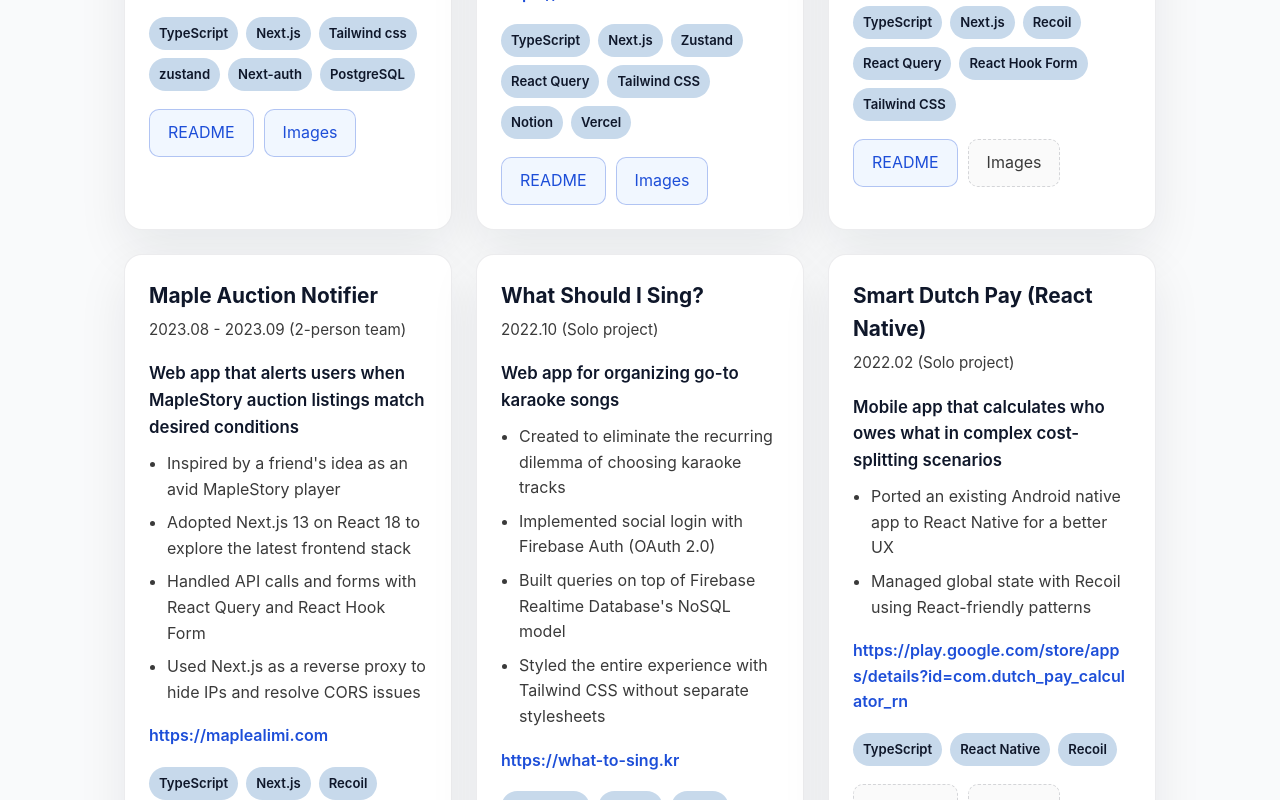
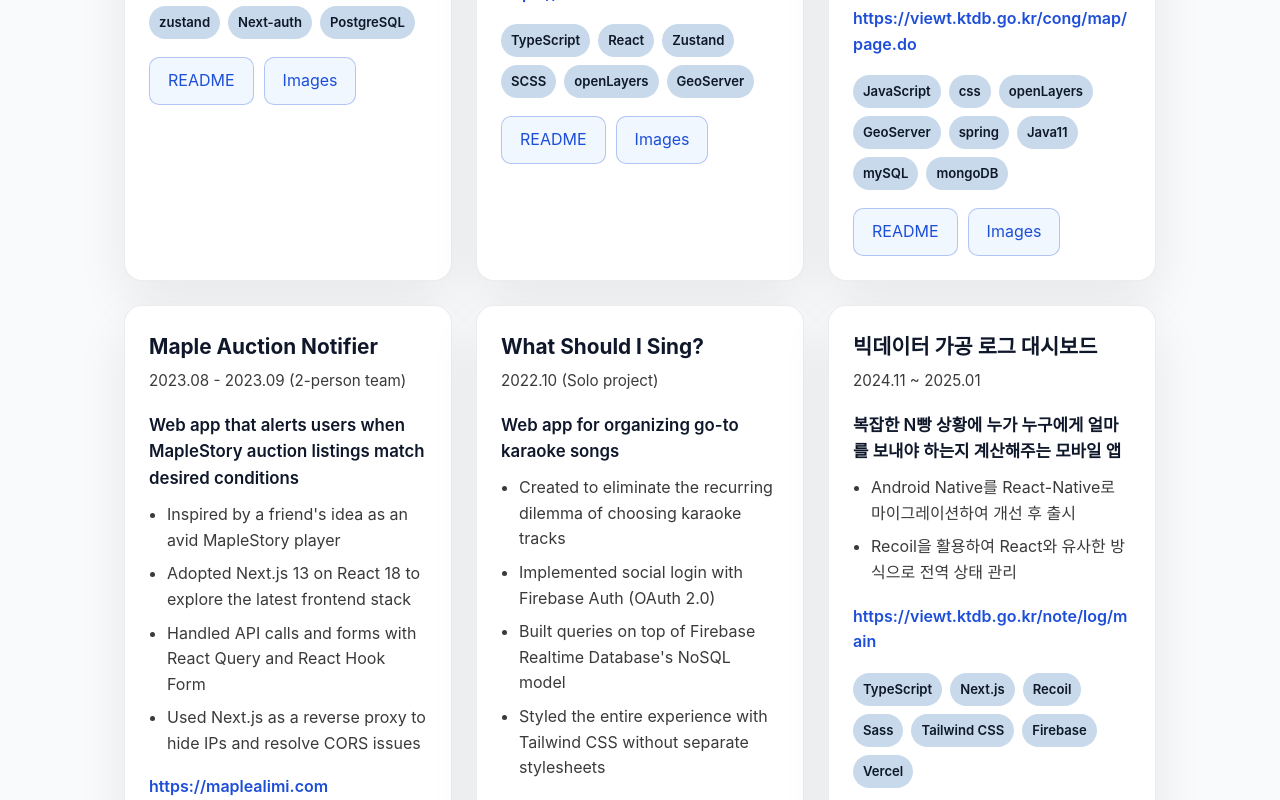
Before and after one commit to parkjh97/jpark-portfolio, a React (Vite) app in the folder my-portfolio/: page / in a window 1280 px wide. Shown: the part 3580-4380 px from the top of the page. Built offline with nearby package versions, Linux system fonts and the light colour scheme.

Commit message:
commit: 멘트작업 진행중

```diff
--- a/my-portfolio/src/data/content.ts
+++ b/my-portfolio/src/data/content.ts
@@ -158,59 +158,61 @@
     isFeatured: true,
   },
   {
-    id: "itEldorado",
+    id: "viewTexportX",
     url: "https://it-eldorado.com",
     repoUrl: "https://github.com/hjcdg1/it-eldorado-blog",
-    readmeKey: "projects.readmes.itEldorado",
-    imagesKey: "projects.images.itEldorado",
+    readmeKey: "projects.readmes.viewTexportX",
+    imagesKey: "projects.images.viewTexportX",
     techStack: [
       "TypeScript",
-      "Next.js",
+      "React",
       "Zustand",
-      "React Query",
-      "Tailwind CSS",
-      "Notion",
-      "Vercel",
+      "SCSS",
+      "openLayers",
+      "GeoServer",
     ],
     isFeatured: true,
   },
   {
-    id: "fosslightHubLite",
+    id: "viewT",
+    url: "https://viewt.ktdb.go.kr/cong/map/page.do",
     repoUrl: "https://github.com/opensourceway/FOSSLight-Hub",
-    readmeKey: "projects.readmes.fosslightHubLite",
+    readmeKey: "projects.readmes.viewT",
+    imagesKey: "projects.images.viewT",
     techStack: [
-      "TypeScript",
-      "Next.js",
-      "Recoil",
-      "React Query",
-      "React Hook Form",
-      "Tailwind CSS",
+      "JavaScript",
+      "css",
+      "openLayers",
+      "GeoServer",
+      "spring",
+      "Java11",
+      "mySQL",
+      "mongoDB",
     ],
     isFeatured: true,
   },
   {
-    id: "mapleAuctionAlarm",
+    id: "hs",
     url: "https://maplealimi.com",
     repoUrl: "https://github.com/hjcdg1/maple-alimi",
-    readmeKey: "projects.readmes.mapleAuctionAlarm",
-    imagesKey: "projects.images.mapleAuctionAlarm",
+    readmeKey: "projects.readmes.hs",
+    imagesKey: "projects.images.hs",
     techStack: [
-      "TypeScript",
-      "Next.js",
-      "Recoil",
-      "React Query",
-      "React Hook Form",
-      "Sass",
-      "Tailwind CSS",
-      "Vercel",
+      "JavaScript",
+      "css",
+      "Deck.gl",
+      "GeoServer",
+      "spring",
+      "Java11",
+      "mySQL",
     ],
     isFeatured: true,
   },
   {
-    id: "whatToSing",
-    url: "https://what-to-sing.kr",
-    repoUrl: "https://github.com/hjcdg1/what-to-sing",
-    readmeKey: "projects.readmes.whatToSing",
+    id: "si",
+    url: "http://103.7.190.62:8083/",
+    readmeKey: "projects.readmes.si",
+    imagesKey: "projects.images.si",
     techStack: [
       "TypeScript",
       "Next.js",
@@ -222,9 +224,19 @@
     ],
   },
   {
-    id: "smartDutchPay",
-    url: "https://play.google.com/store/apps/details?id=com.dutch_pay_calculator_rn",
-    techStack: ["TypeScript", "React Native", "Recoil"],
+    id: "viewTLog",
+    url: "https://viewt.ktdb.go.kr/note/log/main",
+    readmeKey: "projects.readmes.viewTLog",
+    imagesKey: "projects.images.viewTLog",
+    techStack: [
+      "TypeScript",
+      "Next.js",
+      "Recoil",
+      "Sass",
+      "Tailwind CSS",
+      "Firebase",
+      "Vercel",
+    ],
   },
   {
     id: "personalityByFriends",
--- a/my-portfolio/src/i18n/locales/en.ts
+++ b/my-portfolio/src/i18n/locales/en.ts
@@ -94,8 +94,7 @@
         items: {
           spring: {
             title: "Spring Ecosystem",
-            description:
-              "Spring Framework (Java 11), Spring Boot (Java 21)",
+            description: "Spring Framework (Java 11), Spring Boot (Java 21)",
           },
           mybatis: {
             title: "Persistence Layer",
@@ -147,7 +146,7 @@
       next: "Next image",
     },
     items: {
-      reactBulkForm: {
+      erp: {
         name: "react-bulk-form",
         period: "2025.03",
         summary: "A lightweight React utility for bulk form-state management",
@@ -157,7 +156,7 @@
           "Minimize extra UI layers by abstracting form-state driven UX",
         ],
       },
-      itEldorado: {
+      viewTexportX: {
         name: "IT Eldorado (Blog)",
         period: "2024.09 (Solo project)",
         summary: "Personal blog powered by the Notion API and database",
@@ -168,7 +167,7 @@
           "Implemented infinite scroll, visit and view tracking, comments, and reactions",
         ],
       },
-      fosslightHubLite: {
+      viewT: {
         name: "FOSSLight Hub Lite",
         period: "2023.09 - 2023.12 (2-person team)",
         summary:
@@ -180,7 +179,7 @@
           "Redesigned UI and UX end to end to improve overall usability",
         ],
       },
-      mapleAuctionAlarm: {
+      hs: {
         name: "Maple Auction Notifier",
         period: "2023.08 - 2023.09 (2-person team)",
         summary:
@@ -192,7 +191,7 @@
           "Used Next.js as a reverse proxy to hide IPs and resolve CORS issues",
         ],
       },
-      whatToSing: {
+      si: {
         name: "What Should I Sing?",
         period: "2022.10 (Solo project)",
         summary: "Web app for organizing go-to karaoke songs",
@@ -322,7 +321,7 @@
           },
         ],
       },
-      itEldorado: {
+      viewTexportX: {
         title: "IT Eldorado (Blog)",
         intro: [
           "A Notion-powered personal tech blog that automates both content management and deployment.",
@@ -352,7 +351,7 @@
           },
         ],
       },
-      fosslightHubLite: {
+      viewT: {
         title: "FOSSLight Hub Lite",
         intro: [
           "A user-focused, streamlined experience for LG Electronics' open-source licence management platform.",
@@ -380,7 +379,7 @@
           },
         ],
       },
-      mapleAuctionAlarm: {
+      hs: {
         title: "Maple Auction Notifier",
         intro: [
           "Tracks MapleStory auction listings that match custom criteria and pushes Discord notifications in near real time.",
@@ -407,7 +406,7 @@
           { label: "GitHub", href: "https://github.com/Jpark1/maple-alimi" },
         ],
       },
-      whatToSing: {
+      si: {
         title: "What Should I Sing?",
         intro: [
           "A Firebase-powered app that keeps favourite karaoke tracks handy with social login and realtime sync.",
@@ -442,7 +441,7 @@
           },
         ],
       },
-      itEldorado: {
+      viewTexportX: {
         title: "IT Eldorado Blog Screens",
         items: [
           {
@@ -455,7 +454,7 @@
           },
         ],
       },
-      mapleAuctionAlarm: {
+      hs: {
         title: "Maple Auction Notifier Screens",
         items: [
           {
--- a/my-portfolio/src/i18n/locales/ko.ts
+++ b/my-portfolio/src/i18n/locales/ko.ts
@@ -149,34 +149,35 @@
           "canvas 기반 문서 pdf 파일 변환, database 자동 백업 batch script 등 부가 기능 개발",
         ],
       },
-      itEldorado: {
-        name: "IT 엘도라도 (블로그)",
-        period: "2024.09 (1人 개인 프로젝트)",
-        summary: "Notion API/DB와 연동하여 개발한 개인 블로그",
+      viewTexportX: {
+        name: "교통·공간 데이터 웹 분석 서비스",
+        period: "2025.04 ~ 2025.05",
+        summary:
+          "도로/행정구역 단위 지표(환경 지표, 교통량 지표 등)를 시각화·분석하는 대화형 웹 서비스",
         details: [
-          "티스토리 플랫폼에서의 불편함을 해소하고자 직접 개발",
-          "별도의 데이터베이스 서버 없이 Notion API/DB와 연동하여 개발",
-          "검색 엔진 최적화(SEO) 고도화 및 검색 엔진 마이그레이션",
-          "무한 스크롤, 방문/조회 수 추적, 댓글/좋아요 등의 커뮤니티 기능 개발",
+          "프런트엔드 아키텍처 설계 및 구현: React 19 + TypeScript + Vite, Zustand 상태관리, DnD Kit로 레이어 정렬/모달 드래그 UX 구축",
+          "GeoServer + 사내 지도엔진(XqbMap) 연동으로 WMS/VectorTile 동적 갱신, 링크/행정구역(view) 토글 지원",
+          "지표 지원: 추정 교통량, VKT, 평균속도, 혼잡(빈도/시간)·혼잡비용, 배출량(CO/NOx/PM/VOC) 등",
+          // "분석 옵션 → 파라미터 자동 조합(buildParsingParam) → 내부 API 호출 → 지도 레이어/범례 자동 생성 흐름 설계",
+          // "레이어 카드 UI: 조건 요약, 보이기/숨기기, 삭제, 드래그 정렬, 스타일(색상 5단계·표출범위·라벨/두께) 즉시 적용",
+          // "다중 맵 비교 토글, 맵별 토스트 알림/전역 로딩 오버레이, SCSS 디자인 토큰으로 일관된 UI 구현",
         ],
       },
-      fosslightHubLite: {
-        name: "FOSSLight Hub Lite",
-        period: "2023.09 - 2023.12 (2人 팀 프로젝트)",
+      viewT: {
+        name: "viewT (교통·공간 데이터 웹 분석 서비스) 유지보수",
+        period: "2024.01 ~ 2025.10",
         summary:
-          "LG 전자의 FOSSLight Hub 웹사이트를 사용자 기능 중심으로 리모델링한 웹사이트",
+          "네비게이션, 휴대푠, 교통카드 빅데이터를 기반으로 분석환경을 제공하는 서비스",
         details: [
-          "LG 전자에서 관리자가 아닌 사용자를 위한 간소화 버전의 웹사이트 개발을 요청",
-          "기존 FOSSLight Hub 프로젝트의 환경에 통합시켜 기존 사용자들의 접근성 확보",
-          "URL 쿼리 파라미터에 연동되는 정렬/필터 기능 및 모달 열기/닫기 기능 구현",
-          "전반적인 UI/UX를 새롭게 설계하여 종합적인 사용성 개선",
+          "년도별 신규 데이터 갱신 프로세스 자동화 및 적용",
+          "OpenLayers + GeoServer 기반의 지도 시각화 유지보수",
+          "신규 데이터 분석 모듈 test 진행",
         ],
       },
-      mapleAuctionAlarm: {
-        name: "메이플 경매장 알리미",
-        period: "2023.08 - 2023.09 (2人 팀 프로젝트)",
-        summary:
-          "메이플스토리의 아이템이 원하는 조건으로 경매장에 올라왔을 때 알림을 받아보기 위한 웹사이트",
+      hs: {
+        name: "화성시 신호 모니터링 시스템",
+        period: "2022.12 - 2023.04",
+        summary: "화성시의 신호 모니터링 시스템 UI 개발 및 유지보수",
         details: [
           "메이플스토리를 좋아하는 한 친구의 아이디어에 착안하여 개발",
           "최신 기술인 React 18 기반의 Next.js 13 학습 및 적용",
@@ -184,11 +185,10 @@
           "Next.js 서버를 리버스 프록시로 활용하여 IP 노출 및 CORS 문제 해결",
         ],
       },
-      whatToSing: {
-        name: "무슨 노래 부르지?",
-        period: "2022.10 (1人 개인 프로젝트)",
-        summary:
-          "노래방을 즐기는 사람이 자주 부르는 노래를 간편하게 관리하는 웹사이트",
+      si: {
+        name: "시흥시 대중교통 분석 시스템",
+        period: "2023.07 ~ 2023.12",
+        summary: "key word 를 작성해 주세요",
         details: [
           "노래방을 갈 때마다 무슨 노래를 부를지 고민하지 않기 위해 개발",
           "OAuth 2.0 기반의 Firebase Auth를 활용하여 소셜 로그인 구현",
@@ -196,9 +196,9 @@
           "Tailwind CSS를 활용하여 별도의 CSS 파일 없이 스타일링",
         ],
       },
-      smartDutchPay: {
-        name: "똑똑하게 N빵하기 (React-Native)",
-        period: "2022.02 (1人 개인 프로젝트)",
+      viewTLog: {
+        name: "빅데이터 가공 로그 대시보드",
+        period: "2024.11 ~ 2025.01",
         summary:
           "복잡한 N빵 상황에 누가 누구에게 얼마를 보내야 하는지 계산해주는 모바일 앱",
         details: [
@@ -316,7 +316,7 @@
           },
         ],
       },
-      itEldorado: {
+      viewTexportX: {
         title: "IT 엘도라도 (블로그)",
         intro: [
           "Notion API를 기반으로 구축한 개인 기술 블로그로, 컨텐츠 관리와 배포 자동화를 동시에 제공하는 것이 목표였습니다.",
@@ -346,8 +346,8 @@
           },
         ],
       },
-      fosslightHubLite: {
-        title: "FOSSLight Hub Lite",
+      viewT: {
+        title: "viewT",
         intro: [
           "LG전자에서 운영하는 오픈소스 라이선스 관리 플랫폼의 사용자 전용 경량 버전입니다.",
         ],
@@ -374,8 +374,8 @@
           },
         ],
       },
-      mapleAuctionAlarm: {
-        title: "메이플 경매장 알리미",
+      hs: {
+        title: "화성시 신호 모니터링 시스템",
         intro: [
           "메이플스토리 경매장에 등록되는 아이템을 조건에 맞춰 실시간으로 추적하고, Discord Webhook으로 알림을 전송하는 서비스입니다.",
         ],
@@ -401,11 +401,29 @@
           { label: "GitHub", href: "https://github.com/hjcdg1/maple-alimi" },
         ],
       },
-      whatToSing: {
-        title: "무슨 노래 부르지?",
-        intro: [
-          "Firebase 기반 소셜 로그인과 실시간 DB를 활용하여 즐겨 부르는 곡을 간편히 관리할 수 있는 서비스입니다.",
+
+      si: {
+        title: "시흥시 대중교통 분석 시스템",
+        intro: ["교통카드 데이터를 바탕으로 대중교통을 분석하는 시스템."],
+        sections: [
+          {
+            heading: "주요 기능",
+            bullets: [
+              "Firebase Auth로 카카오/구글 로그인 지원",
+              "곡 즐겨찾기/최근 부른 곡 자동 정렬",
+              "Tailwind CSS만으로 반응형 UI 구성",
+            ],
+          },
         ],
+        links: [
+          { label: "서비스", href: "https://what-to-sing.kr" },
+          { label: "GitHub", href: "https://github.com/hjcdg1/what-to-sing" },
+        ],
+      },
+
+      viewTLog: {
+        title: "빅데이터 가공 로그 대시보드",
+        intro: ["교통카드 데이터를 바탕으로 대중교통을 분석하는 시스템."],
         sections: [
           {
             heading: "주요 기능",
@@ -449,29 +467,89 @@
           },
         ],
       },
-      itEldorado: {
-        title: "IT 엘도라도 블로그 화면",
+      viewTexportX: {
+        title: "교통·공간 데이터 웹 분석 서비스 화면",
         items: [
           {
-            src: "https://placehold.co/960x600?text=Landing+Hero",
+            src: "./img/project/view-t-new/view-t-new-001.webp",
             caption: "히어로 영역과 최신 포스트 영역",
           },
           {
-            src: "https://placehold.co/960x600?text=Article+Page",
-            caption: "SEO 최적화된 포스트 상세 페이지",
+            src: "./img/project/view-t-new/view-t-new-002.webp",
+            caption: "히어로 영역과 최신 포스트 영역",
+          },
+          {
+            src: "./img/project/view-t-new/view-t-new-003.webp",
+            caption: "히어로 영역과 최신 포스트 영역",
+          },
+          {
+            src: "./img/project/view-t-new/view-t-new-004.webp",
+            caption: "히어로 영역과 최신 포스트 영역",
           },
         ],
       },
-      mapleAuctionAlarm: {
-        title: "메이플 경매장 알리미 UI",
+      viewT: {
+        title: "교통·공간 데이터 웹 분석 서비스 화면",
         items: [
           {
-            src: "https://placehold.co/960x600?text=Condition+Builder",
+            src: "./img/project/view-t/view-t-001.webp",
+            caption: "히어로 영역과 최신 포스트 영역",
+          },
+          {
+            src: "./img/project/view-t/view-t-002.webp",
+            caption: "히어로 영역과 최신 포스트 영역",
+          },
+          {
+            src: "./img/project/view-t/view-t-003.webp",
+            caption: "히어로 영역과 최신 포스트 영역",
+          },
+        ],
+      },
+      hs: {
+        title: "화성시 신호 모니터링 시스템 UI",
+        items: [
+          {
+            src: "./img/project/hs/hs001.webp",
             caption: "조건 조합과 다중 알림 설정 화면",
           },
           {
-            src: "https://placehold.co/960x600?text=Discord+Webhook",
-            caption: "실시간 Discord 알림 예시",
+            src: "./img/project/hs/hs002.webp",
+            caption: "조건 조합과 다중 알림 설정 화면",
+          },
+          {
+            src: "./img/project/hs/hs003.webp",
+            caption: "조건 조합과 다중 알림 설정 화면",
+          },
+        ],
+      },
+      si: {
+        title: "시흥시 대중교통 분석 시스템",
+        items: [
+          {
+            src: "./img/project/si/si001.webp",
+            caption: "조건 조합과 다중 알림 설정 화면",
+          },
+          {
+            src: "./img/project/si/si002.webp",
+            caption: "조건 조합과 다중 알림 설정 화면",
+          },
+          {
+            src: "./img/project/si/si003.webp",
+            caption: "조건 조합과 다중 알림 설정 화면",
+          },
+        ],
+      },
+
+      viewTLog: {
+        title: "빅데이터 가공 로그 대시보드",
+        items: [
+          {
+            src: "./img/project/view-t-log/view-t-log-001.webp",
+            caption: "조건 조합과 다중 알림 설정 화면",
+          },
+          {
+            src: "./img/project/view-t-log/view-t-log-002.webp",
+            caption: "조건 조합과 다중 알림 설정 화면",
           },
         ],
       },
```
